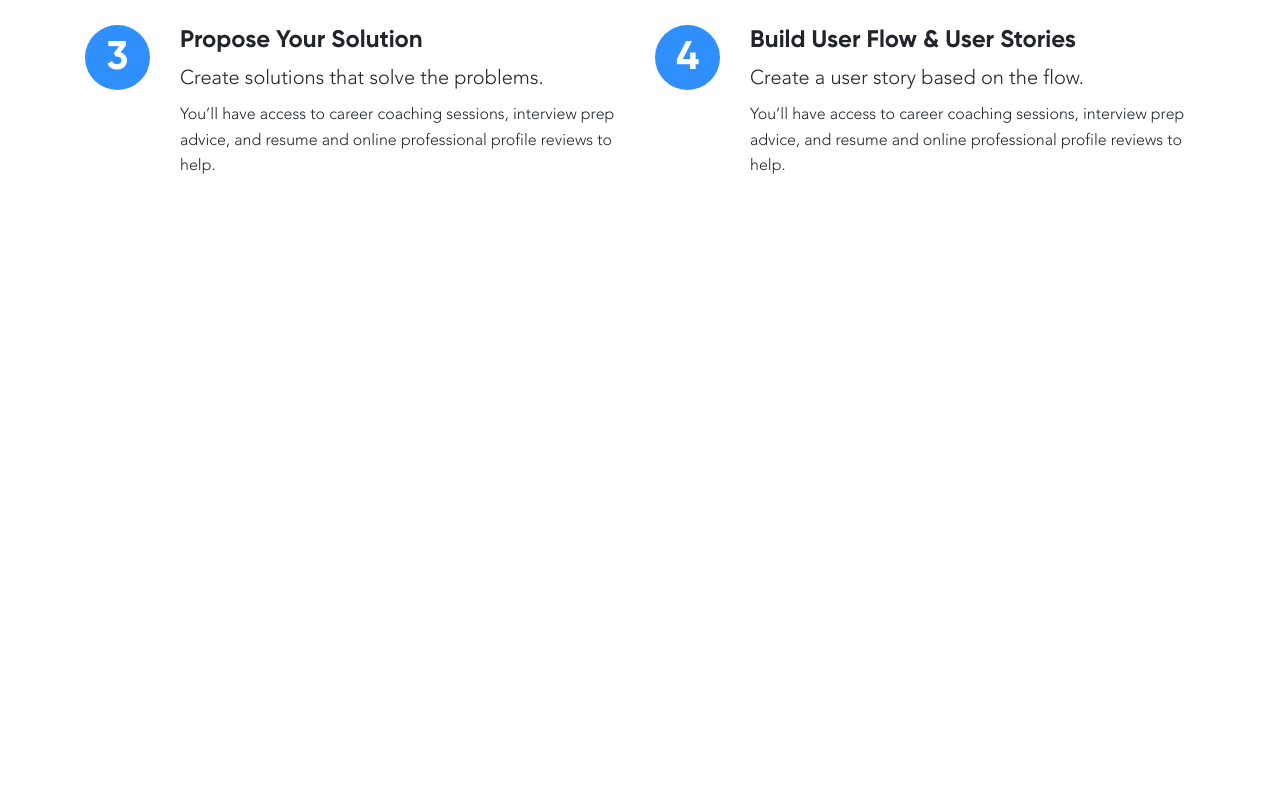
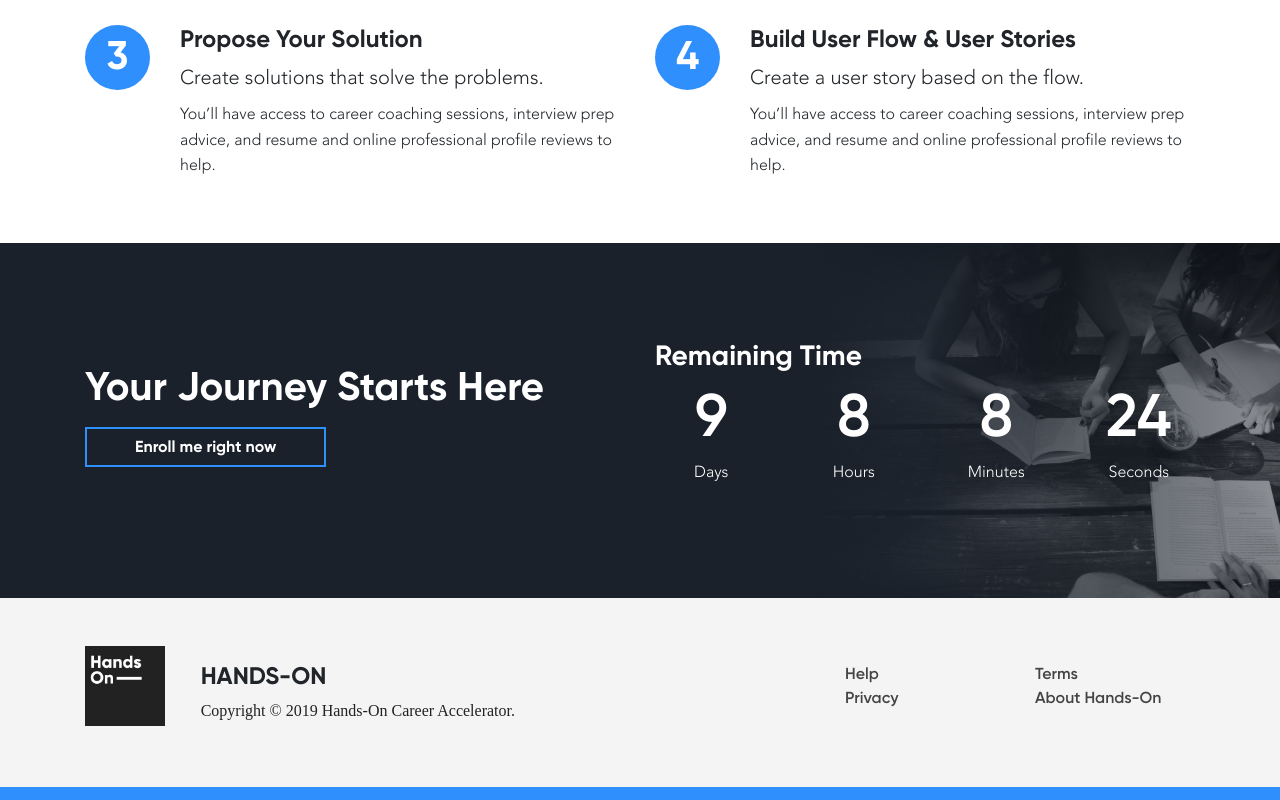
Before and after one commit to salvira3/hands-on, a React (Create React App) app: page /detail in a window 1280 px wide. Shown: the part 2214-3014 px from the top of the page. Before the commit the page ends 2457 px from the top, so only its background shows below. Built offline with nearby package versions, Linux system fonts and the light colour scheme; a web font is replaced by a local one.

Commit message:
countdown timer but the second isnt countdown yet

```diff
--- /dev/null
+++ b/src/component/CountdownNumber.jsx
@@ -0,0 +1,73 @@
+
+import React from 'react';
+import '../mystyle.css';
+
+export class CountdownNumber extends React.Component {
+  constructor(props) {
+    super(props);
+    this.state = {}
+    this.props = {
+      days: '',
+      hours: '',
+      minutes: '',
+      seconds: '',
+    }
+  }
+  render() {
+    return(
+      <div className="countdown-number text-center">
+        <div className="row">
+          <div className="col-3">
+            <div className="row">
+              <div className="col-12">
+                <h1>{this.props.days}</h1>
+              </div>
+            </div>
+            <div className="row">
+              <div className="col-12">
+                <p className="subtitle-content ">Days</p>
+              </div>
+            </div>
+          </div>
+          <div className="col-3">
+            <div className="row">
+              <div className="col-12">
+                <h1>{this.props.hours}</h1>
+              </div>
+            </div>
+            <div className="row">
+              <div className="col-12">
+                <p className="subtitle-content ">Hours</p>
+              </div>
+            </div>
+          </div>
+          <div className="col-3">
+            <div className="row">
+              <div className="col-12">
+                <h1>{this.props.minutes}</h1>
+              </div>
+            </div>
+            <div className="row">
+              <div className="col-12">
+                <p className="subtitle-content ">Minutes</p>
+              </div>
+            </div>
+          </div>
+          <div className="col-3">
+            <div className="row">
+              <div className="col-12">
+                <h1>{this.props.seconds}</h1>
+              </div>
+            </div>
+            <div className="row">
+              <div className="col-12">
+                <p className="subtitle-content ">Seconds</p>
+              </div>
+            </div>
+          </div>
+        </div>
+      </div>
+
+    )
+  }
+}
--- a/src/mystyle.css
+++ b/src/mystyle.css
@@ -98,10 +98,18 @@ body {
   background-size: cover;
   color: white;
 }
+
 .bg-product {
   background-image: url('asset/course-bg.png');
   background-repeat: no-repeat;
   min-height: 100vh;
+  background-size: cover;
+  color: white;
+}
+.countdown-section{
+  background-image: url('asset/countdown-bg.png');
+  background-repeat: no-repeat;
+  min-height: 100%;
   background-size: cover;
   color: white;
 }
@@ -146,6 +154,18 @@ body {
   transition: 0.3s;
 }
 .btn-home-inverse:hover {
+  background: #2F8FFD;
+  color: white;
+}
+.btn-home-inverse-white {
+  background: transparent;
+  border: 2px solid #2F8FFD;
+  border-radius: 0;
+  color: white;
+  font-weight: bold;
+  transition: 0.3s;
+}
+.btn-home-inverse-white:hover {
   background: #2F8FFD;
   color: white;
 }
@@ -298,6 +318,10 @@ body {
   text-align: center;
   padding-top: 7px;
 }
+.countdown-number h1 {
+  font-size: 60px;
+  font-weight: 500;
+}
 @media (max-width: 768px) { /* media queries for -md */
   .first-card {
     border-right: none;
--- a/src/screens/CourseDetail.jsx
+++ b/src/screens/CourseDetail.jsx
@@ -4,20 +4,41 @@ import { DescIcon } from '../component/DescIcon';
 import { Footer } from '../container/Footer';
 import { MentorCard } from '../component/MentorCard';
 import { NumberDesc } from '../component/NumberDesc';
+import { CountdownNumber } from '../component/CountdownNumber';
 
 export class CourseDetail extends React.Component {
   constructor(props) {
     super(props);
     this.state = {
       listDataFromChild: null,
+      days: '',
+      hours: '',
+      minutes: '',
+      seconds: '',
     }
   }
   componentDidMount = () => {
-    document.title = "Product Management Course at Hands-On"
+    document.title = "Product Management Course at Hands-On";
+    this.setDate();
   }
   dataFromHeader = (myData) => {
     this.setState({
       listDataFromChild: myData
+    })
+  }
+  setDate = () => {
+    const testDate = new Date("October 20, 2019 23:55:00").getTime();
+    const now = new Date().getTime();
+    const distance = testDate - now;
+    let day = Math.floor(distance / (1000 * 60 * 60 * 24));
+    let hour = Math.floor((distance % (1000 * 60 * 60 * 24)) / (1000 * 60 * 60));
+    let minute = Math.floor((distance % (1000 * 60 * 60)) / (1000 * 60));
+    let second = Math.floor((distance % (1000 * 60)) / 1000);
+    this.setState({
+      days: day,
+      hours: hour,
+      minutes: minute,
+      seconds: second,
     })
   }
   render() {
@@ -95,6 +116,26 @@ export class CourseDetail extends React.Component {
           </div>
 
         </div>
+        <div className="countdown-section">
+          <div className="container py-5">
+            <div className="row">
+              <div className="col-sm-6 py-sm-5 py-auto">
+                <h1 className="bold-title pt-sm-4 pt-auto">Your Journey Starts Here</h1>
+                <button className="btn btn-home-inverse-white mt-2 pr-5 pl-5">Enroll me right now</button>
+              </div>
+              <div className="col-sm-6 py-sm-5 pt-5">
+                <div className="row">
+                  <div className="col-12">
+                    <h3 className="bold-title">Remaining Time</h3>
+                    <CountdownNumber days={this.state.days} hours={this.state.hours} minutes={this.state.minutes} seconds={this.state.seconds}/>
+                  </div>
+                </div>
+              </div>
+            </div>
+
+          </div>
+        </div>
+        <Footer/>
       </div>
     )
   }
```
Also changed, not shown: src/asset/countdown-bg.png (added).
